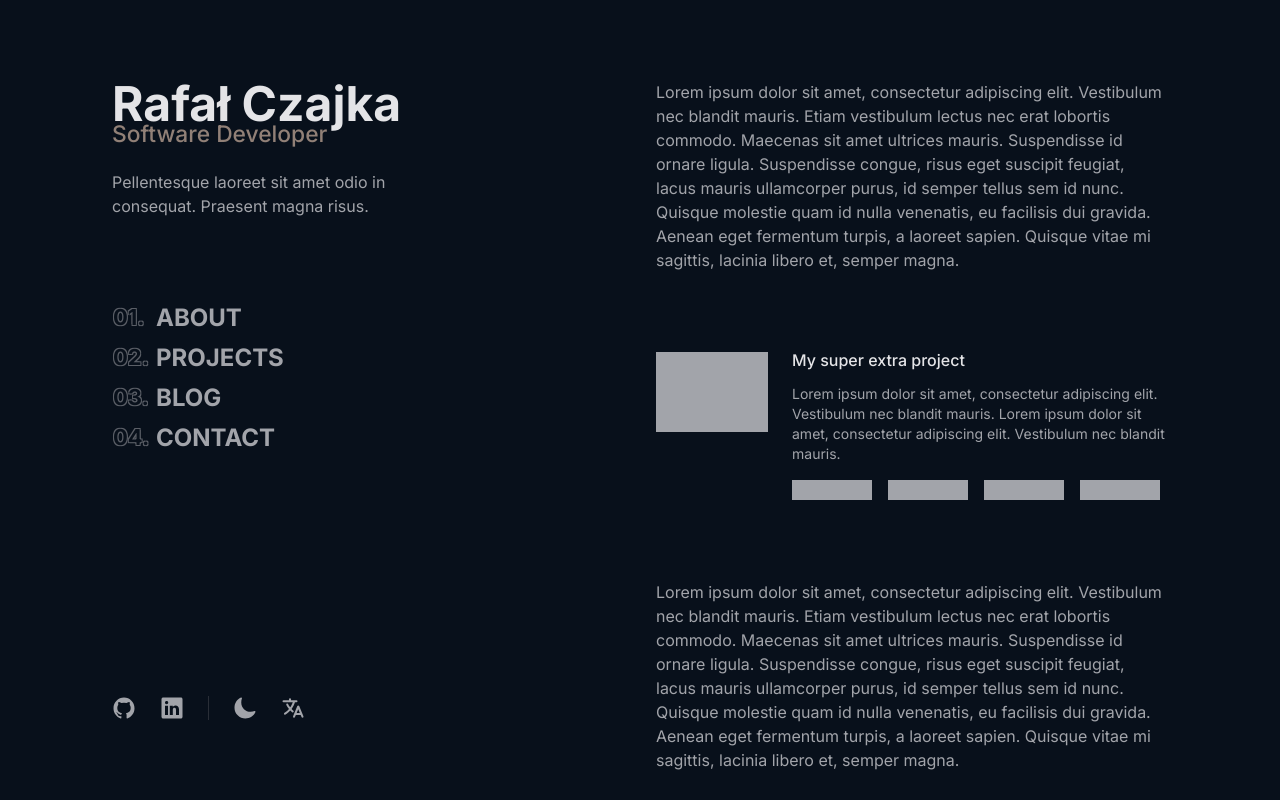
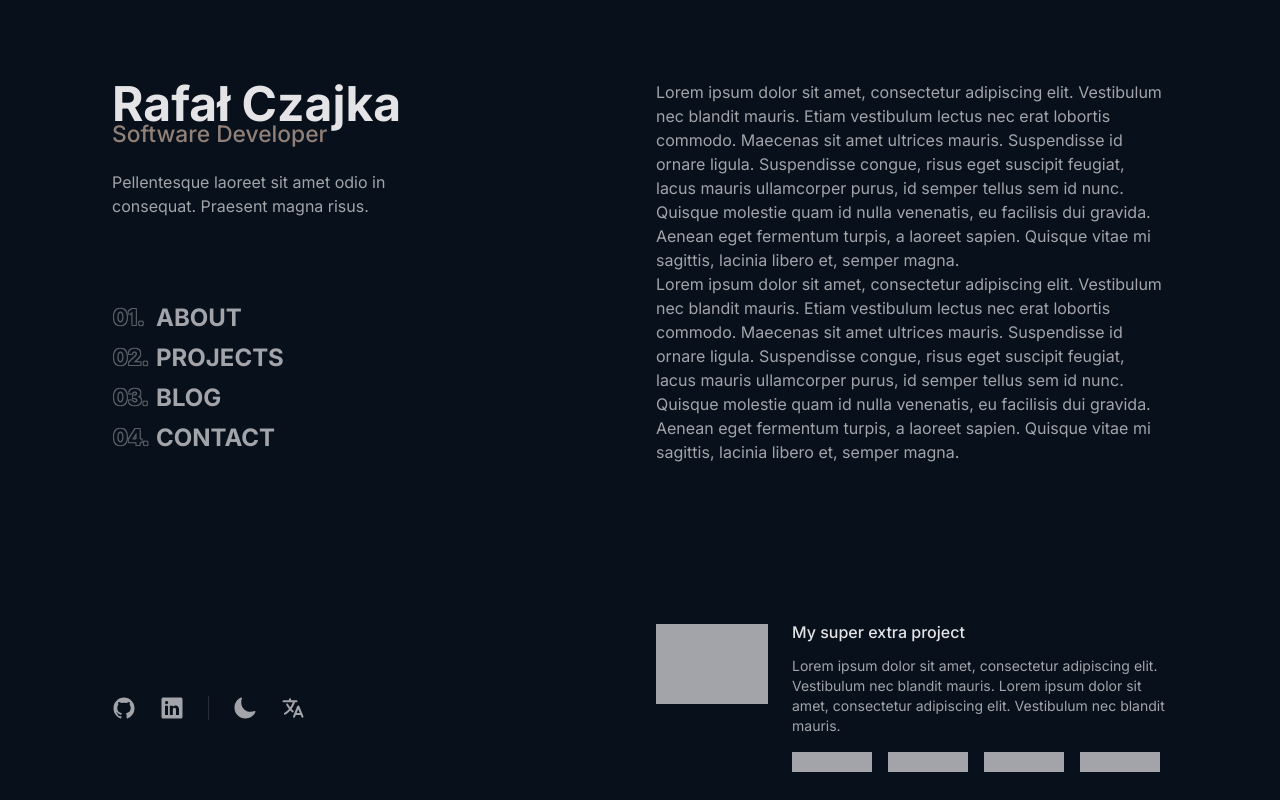
Before and after one commit to pxbunny/rczajka-monorepo, a Next.js app in the folder portfolio/: page / in a window 1280 px wide. Shown: the top 800 px of the page. Built offline with nearby package versions, Linux system fonts and the light colour scheme.

Commit message:
Update nav links and section spacing

```diff
--- a/portfolio/app/page.tsx
+++ b/portfolio/app/page.tsx
@@ -10,10 +10,10 @@ import { Logo, Nav, Section } from "@ui";
 
 export default function Home() {
   return (
-    <div className="max-w-screen-2xl mx-auto px-5 sm:px-12 md:px-20 xl:px-28 lg:flex lg:gap-8">
+    <div id="top" className="max-w-screen-2xl mx-auto px-5 sm:px-12 md:px-20 xl:px-28 lg:flex lg:gap-8">
       <header className="lg:sticky lg:w-1/2 top-0 lg:min-h-screen pt-8 sm:pt-16 md:pt-20 lg:py-20 self-start flex flex-col justify-between items-start">
         <div className="flex flex-col items-start">
-          <Logo className="text-4xl lg:text-5xl" />
+          <Logo className="text-4xl sm:text-5xl" />
           <p className="blurrable hidden lg:inline-block max-w-72 mt-6 text-secondary">
             Pellentesque laoreet sit amet odio in consequat. Praesent magna risus.
           </p>
@@ -27,7 +27,7 @@ export default function Home() {
           </div> */}
           <Nav
             items={[
-              { section: 'about' },
+              { section: 'about', scrollToTop: true },
               { section: 'projects' },
               { section: 'blog' },
               { section: 'contact' }
@@ -47,18 +47,7 @@ export default function Home() {
         </div>
       </header>
       <div className="lg:w-1/2 pt-16 sm:pt-20 pb-8 sm:pb-16 md:py-20">
-        <main className="headers-numbered space-y-16 sm:space-y-20">
-          {/* <section className="blurrable" data-section="about">
-            <h1 className="font-bold text-xl mb-6 lg:hidden">ABOUT</h1>
-            <p className="text-secondary">
-              Lorem ipsum dolor sit amet, consectetur adipiscing elit. Vestibulum nec blandit mauris.
-              Etiam vestibulum lectus nec erat lobortis commodo. Maecenas sit amet ultrices mauris.
-              Suspendisse id ornare ligula. Suspendisse congue, risus eget suscipit feugiat,
-              lacus mauris ullamcorper purus, id semper tellus sem id nunc. Quisque molestie quam id nulla venenatis,
-              eu facilisis dui gravida. Aenean eget fermentum turpis, a laoreet sapien. Quisque vitae mi sagittis,
-              lacinia libero et, semper magna.
-            </p>
-          </section> */}
+        <main className="headers-numbered lg:space-y-20">
           <Section name="about">
             <p className="text-secondary">
               Lorem ipsum dolor sit amet, consectetur adipiscing elit. Vestibulum nec blandit mauris.
@@ -68,9 +57,16 @@ export default function Home() {
               eu facilisis dui gravida. Aenean eget fermentum turpis, a laoreet sapien. Quisque vitae mi sagittis,
               lacinia libero et, semper magna.
             </p>
+            <p className="text-secondary">
+              Lorem ipsum dolor sit amet, consectetur adipiscing elit. Vestibulum nec blandit mauris.
+              Etiam vestibulum lectus nec erat lobortis commodo. Maecenas sit amet ultrices mauris.
+              Suspendisse id ornare ligula. Suspendisse congue, risus eget suscipit feugiat,
+              lacus mauris ullamcorper purus, id semper tellus sem id nunc. Quisque molestie quam id nulla venenatis,
+              eu facilisis dui gravida. Aenean eget fermentum turpis, a laoreet sapien. Quisque vitae mi sagittis,
+              lacinia libero et, semper magna.
+            </p>
           </Section>
-          <section className="blurrable" data-section="projects">
-            <h1 className="font-bold text-xl mb-6 lg:hidden">PROJECTS</h1>
+          <Section name="projects" className="pt-20">
             <div className="space-y-8">
 
               <div className="flex">
@@ -93,8 +89,8 @@ export default function Home() {
               </div>
 
             </div>
-          </section>
-          <Section name="blog">
+          </Section>
+          <Section name="blog" className="pt-20">
             <p className="text-secondary">
               Lorem ipsum dolor sit amet, consectetur adipiscing elit. Vestibulum nec blandit mauris.
               Etiam vestibulum lectus nec erat lobortis commodo. Maecenas sit amet ultrices mauris.
@@ -104,7 +100,7 @@ export default function Home() {
               lacinia libero et, semper magna.
             </p>
           </Section>
-          <Section name="contact">
+          <Section name="contact" className="pt-20">
             <p className="text-secondary">
               Lorem ipsum dolor sit amet, consectetur adipiscing elit. Vestibulum nec blandit mauris.
               Etiam vestibulum lectus nec erat lobortis commodo. Maecenas sit amet ultrices mauris.
--- a/portfolio/styles/globals.css
+++ b/portfolio/styles/globals.css
@@ -11,7 +11,7 @@
   --color-accent: #918077;
   --color-accent-dimmed: #5b5f67  ;
   --background: #08101B;
-  --blur-transition: 0.25s;
+  --transition: 0.25s;
 }
 
 @media (prefers-color-scheme: dark) {
--- a/portfolio/styles/highlights.css
+++ b/portfolio/styles/highlights.css
@@ -1,8 +1,8 @@
 .blurrable {
   transition:
-    filter var(--blur-transition),
-    opacity var(--blur-transition),
-    transform var(--blur-transition);
+    filter var(--transition),
+    opacity var(--transition),
+    transform var(--transition);
   will-change: filter, opacity, transform;
   /* Force GPU acceleration */
   transform: translate3d(0, 0, 0);
--- a/portfolio/ui/nav-item.tsx
+++ b/portfolio/ui/nav-item.tsx
@@ -1,5 +1,6 @@
 'use client';
 
+import Link from 'next/link';
 import React from 'react';
 
 const HIGHLIGHTED_ATTRIBUTE = 'data-highlighted';
@@ -8,6 +9,7 @@ const SECTION_NAME_ATTRIBUTE = 'data-section';
 export type NavItemProps = {
   section: string;
   className?: string;
+  scrollToTop?: boolean;
 };
 
 const clearHighlights = () => {
@@ -22,13 +24,15 @@ const handleHover = (e: React.MouseEvent<HTMLElement>) => {
   elements.forEach(el => el.setAttribute(HIGHLIGHTED_ATTRIBUTE, ''));
 }
 
-export const NavItem = ({ section, className }: NavItemProps) => (
+export const NavItem = ({ section, className, scrollToTop = false }: NavItemProps) => (
   <li
     className={`blurrable py-2 uppercase ${className}`}
     onMouseEnter={handleHover}
     onMouseLeave={clearHighlights}
     data-section={section}
   >
-    {section}
+    <Link href={scrollToTop ? '#top' : `#${section}`}>
+      {section}
+    </Link>
   </li>
 );
--- a/portfolio/ui/section.tsx
+++ b/portfolio/ui/section.tsx
@@ -7,7 +7,7 @@ export type SectionProps = {
 };
 
 export const Section = ({ name, children, className }: SectionProps) => (
-  <section className={`blurrable ${className}`} data-section={name}>
+  <section id={name} className={`blurrable ${className}`} data-section={name}>
     <h1 className="font-bold text-xl mb-6 lg:hidden uppercase">{name}</h1>
     {children}
   </section>
```
